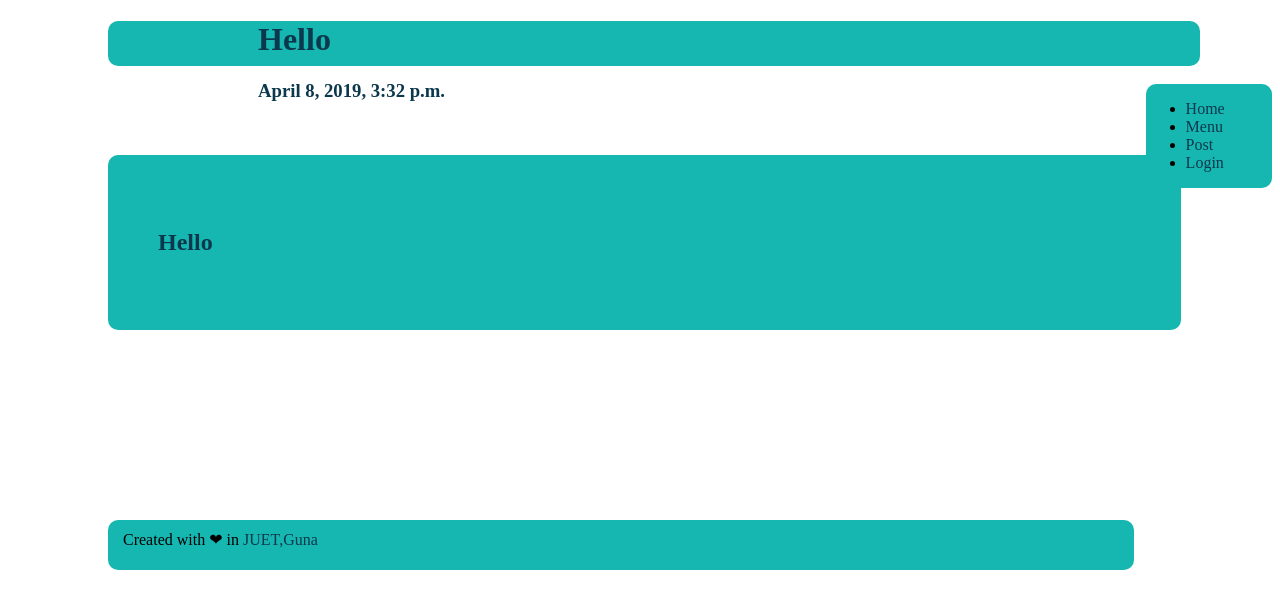
After one commit to richeshgupta/JUETNoticeBoard, a Django app: page /route/4/ in a window 1280 px wide. The commit adds this page. Shown: the top 609 px of the page. Run offline with Django 3.2, Linux system fonts and the light colour scheme; data comes from the database, SQL or seed files in the repository; both versions use the stored data as it was after the commit.

Commit message:
ListView update

```diff
--- a/notice/notice/urls.py
+++ b/notice/notice/urls.py
@@ -16,13 +16,15 @@ Including another URLconf
 from django.contrib import admin
 from django.urls import path,include
 from django.contrib.auth import views as auth_views
-from users.views import post,index,menu,not_logged_in
+from users.views import post,menu,not_logged_in,index_list,notice_detail
+
 urlpatterns = [
     path('admin/', admin.site.urls),
     path('',menu,name='menu'),
     path('login/',auth_views.LoginView.as_view(template_name='users/login.html'),name='login'),
     path('logout/',auth_views.LogoutView.as_view(template_name='users/logout.html'),name='logout'),
     path('notice/',post,name='notice'),
-    path('home/',index,name='home'),
-    path('not_logged_in/',not_logged_in,name='not_logged_in')
+    path('home/',index_list.as_view(),name='home'),
+    path('not_logged_in/',not_logged_in,name='not_logged_in'),
+    path('route/<int:pk>/',notice_detail.as_view(),name="notice_detail"),
 ]
--- a/notice/users/templates/users/index.html
+++ b/notice/users/templates/users/index.html
@@ -10,7 +10,7 @@
 {% block content %}
 	{% if data %}
 		{% for datas in data %}
-			<h1>{{ datas.title }}</h1>
+			<a href="{% url 'notice_detail' datas.id %}"><h1>{{ datas.title }}</h1></a>
 			<h4>{{ datas.date }}</h4>
 			<br />
 			<p>{{ datas.notice }}</p>
--- a/notice/users/templates/users/login.html
+++ b/notice/users/templates/users/login.html
@@ -37,7 +37,7 @@
 	<title>Login</title>
 </head>
 <body>
-	{% if not user.is_authenticated %}
+	{% if user.is_authenticated %}
 
 
 				<div class="main-head">
--- /dev/null
+++ b/notice/users/templates/users/noticeboard_detail.html
@@ -0,0 +1,99 @@
+<!DOCTYPE html>
+<html>
+<head>
+	<title>{{ object.title }}</title>
+	<style>
+		div.header
+		{
+			display:block;
+			padding-left:150px;
+			background-color:rgb(23,183,177);
+			color:rgb(12,56,77);
+			width:74.5%;
+			height:45px;
+			border-radius:10px;
+			margin-left:100px;
+		}
+		.heading
+		{
+			width:20%;
+			font-weight:bolder;
+			font-size:2em;
+		}
+		div.content-box
+		{
+			width:77%;
+			margin-left:100px;
+			margin-top:7%;
+			background-color:rgb(23,183,177);
+			color:rgb(12,56,77);
+			padding:50px;
+			border-radius:10px;
+		}
+		p.content
+		{
+			font-weight: bold;
+			font-size: 1.5em;
+		}
+		a{
+			text-decoration:none;
+			color:rgb(12,56,77);
+		}
+		a:hover
+		{
+			color:white;
+
+		}
+		div.navigation
+		{
+			display:block;
+			float:right;
+			background-color:rgb(23,183,177);
+			width:10%;
+			margin-top:18px;
+			border-radius:10px;
+		}
+		div.footer
+		{
+			width:80%;
+			background-color:rgb(23,183,177);
+			margin-top:15%;
+			margin-left:100px;
+			height:40px;
+			padding-left:15px;
+			padding-top:10px;
+			border-radius:10px;
+		}
+	</style>
+</head>
+<body>
+<div class="header">
+	<h1 class="heading"> {{ object.title }}</h1>
+	<h3 class="date"> {{ object.date }}</h3>
+</div>
+<div class="navigation">
+	<ul>
+			<li><a id="normal" href="{% url 'home' %}" title="Home Page" class="link">Home</a></li>
+			<li><a id="normal" href="{% url 'menu' %}" title="Menu Page">Menu</a></li>
+			<li><a id="normal" href="{% url 'notice' %}" title="Notice post form">Post</a></li>
+			{% if user.is_authenticated %}
+				<li><a id="normal" href="{% url 'logout' %}" title="logout">Logout</a></li>
+			{% else %}
+				<li><a id="normal" href="{% url 'login' %}" title="login">Login</a></li>
+			{% endif %}
+	</ul>
+</div>
+<div class="content-box">
+	<p class="content">{{ object.notice }}</p>
+	{% if object.url %}
+
+	<a href={{ object.url }} target="_blank"><h4>{{ object.url }}</h4></a>
+
+{% endif %}
+</div>
+<div class="footer">
+	Created with &#10084; in <a href="https://www.juet.ac.in/" target="_blank" alt="Jaypee University of Engineering and Technology">JUET,Guna</a>
+</div>
+
+</body>
+</html>
--- a/notice/users/views.py
+++ b/notice/users/views.py
@@ -3,12 +3,18 @@ from django.http import HttpResponse
 from .forms import Notice_board_class as NoticeBoardForm
 from .models import NoticeBoard
 from django.contrib.auth.decorators import login_required
+from django.views.generic import ListView,DetailView
 
+#Index page
+class index_list(ListView):
+	model = NoticeBoard
+	template_name = 'users/index.html'
+	context_object_name = 'data'
+	ordering = ['-date']
 
-
-def index(request):
-	data = NoticeBoard.objects.all().order_by('-date')
-	return render(request,'users/index.html',{'data':data})
+#detail notice page
+class notice_detail(DetailView):
+	model = NoticeBoard
 
 
 @login_required(login_url='not_logged_in')
```
Also changed, not shown: notice/db.sqlite3.
